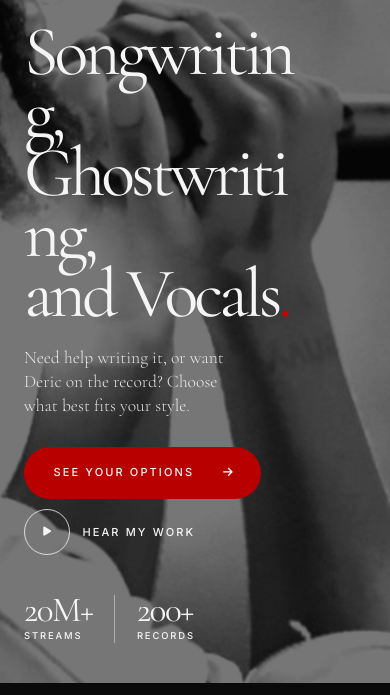
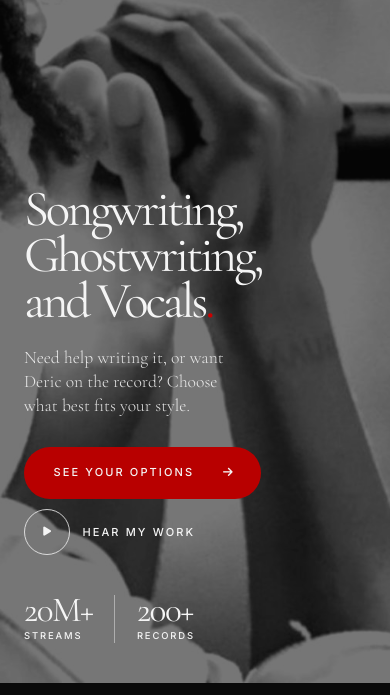
Before and after one commit to drelynlikescode26/dericmusic-service, a plain HTML site: page index.html in a window 390 px wide. Shown: the part 149-844 px from the top of the page. Drawn offline with nearby package versions, Linux system fonts and the light colour scheme.

Commit message:
Fix mobile homepage headline wrapping

```diff
--- a/css/home-revamp.css
+++ b/css/home-revamp.css
@@ -58,6 +58,11 @@
   line-height: 0.82;
   letter-spacing: -0.055em;
   text-wrap: balance;
+}
+
+.hero__name > span {
+  display: block;
+  white-space: nowrap;
 }
 
 .hero__period {
@@ -369,9 +374,11 @@
   }
 
   .hero__name {
-    max-width: 8.4ch;
-    font-size: clamp(4rem, 18vw, 5.75rem);
-    line-height: 0.86;
+    max-width: none;
+    font-size: clamp(3.1rem, 13vw, 4.2rem);
+    line-height: 0.9;
+    letter-spacing: -0.06em;
+    text-wrap: nowrap;
   }
 
   .hero__offer {
--- a/index.html
+++ b/index.html
@@ -48,7 +48,7 @@
       <img src="assets/images/hero-bg.jpg" alt="" class="hero__bg-img">
     </div>
     <div class="hero__content">
-      <h1 class="hero__name">Songwriting,<br>Ghostwriting,<br>and Vocals<span class="hero__period">.</span></h1>
+      <h1 class="hero__name"><span>Songwriting,</span><span>Ghostwriting,</span><span>and Vocals<span class="hero__period">.</span></span></h1>
       <p class="hero__offer">Need help writing it, or want Deric on the record? Choose what best fits your style.</p>
       <div class="hero__ctas">
         <a href="services.html" class="hero__primary">See Your Options <i class="fa-solid fa-arrow-right" aria-hidden="true"></i></a>
```
